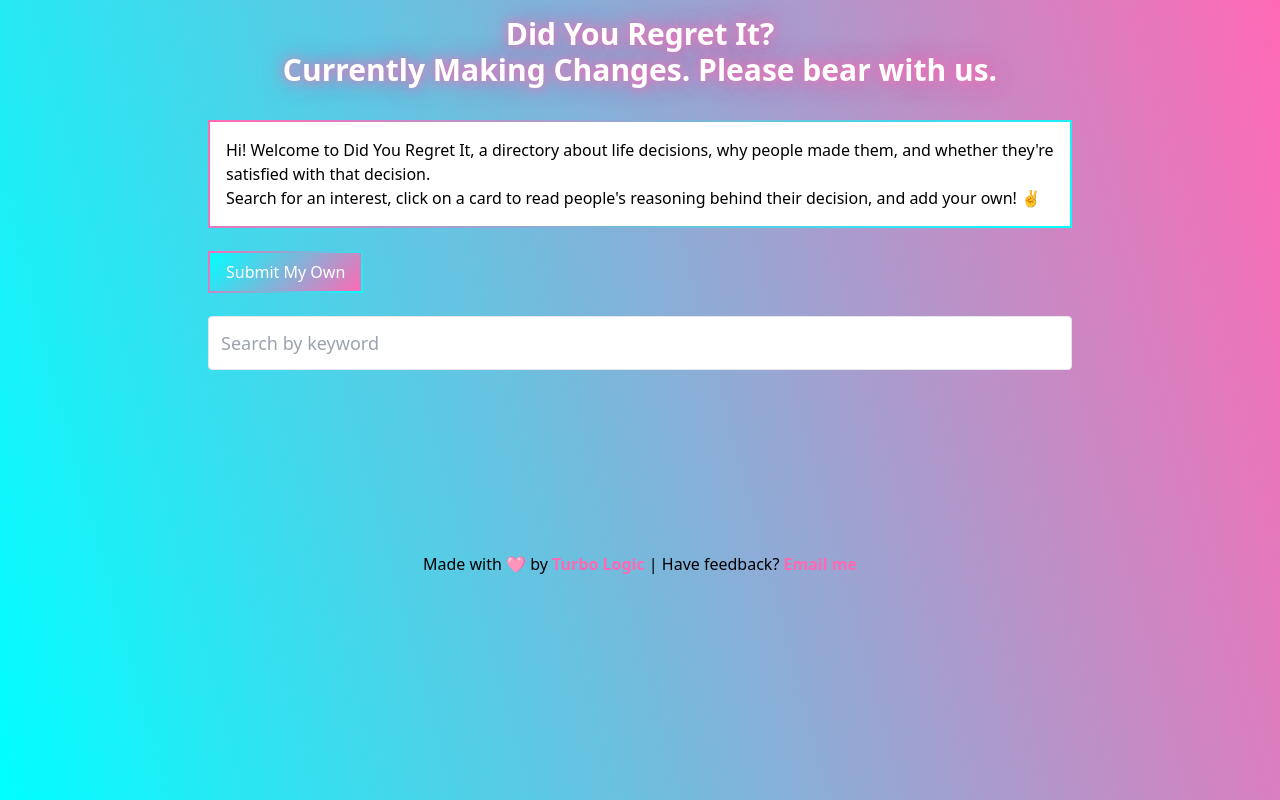
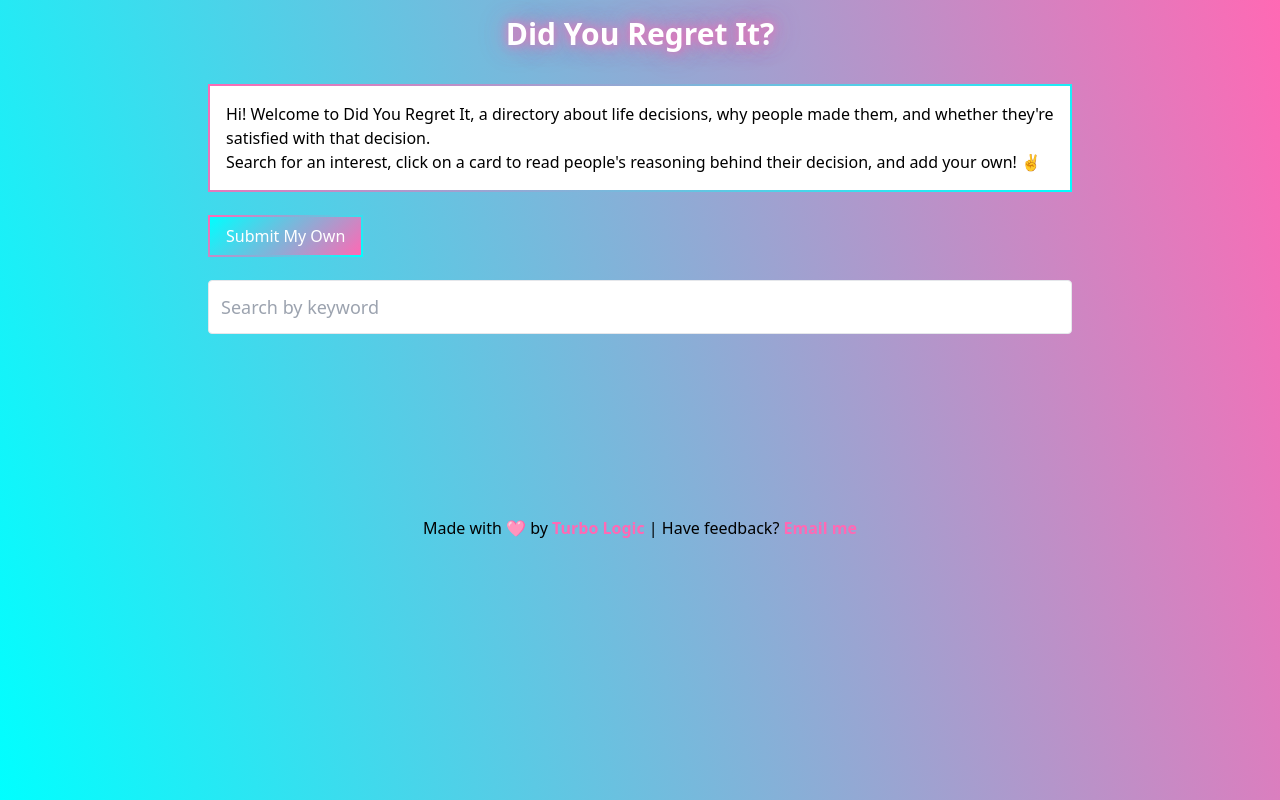
Before and after one commit to thsnyder/Did-you-regret-it, a plain HTML site: page index.html in a window 1280 px wide. Drawn offline with nearby package versions, Linux system fonts and the light colour scheme; no server answers.

Commit message:
Removed "fixing" language

```diff
--- a/index.html
+++ b/index.html
@@ -122,7 +122,7 @@
 <body class="bg-gradient flex flex-col items-center min-h-screen">
     <div id="app" class="w-full max-w-4xl p-4 mb-20">
         <div class="header-container mb-8">
-            <h1 class="text-3xl font-bold text-center glow" style="color: white;">Did You Regret It? <br>Currently Making Changes. Please bear with us.</h1>
+            <h1 class="text-3xl font-bold text-center glow" style="color: white;">Did You Regret It?</h1>
         </div>
         <div class="white-container mb-8">
             <p>Hi! Welcome to Did You Regret It, a directory about life decisions, why people made them, and whether they're satisfied with that decision. <br>Search for an interest, click on a card to read people's reasoning behind their decision, and add your own! ✌️</p>
```
